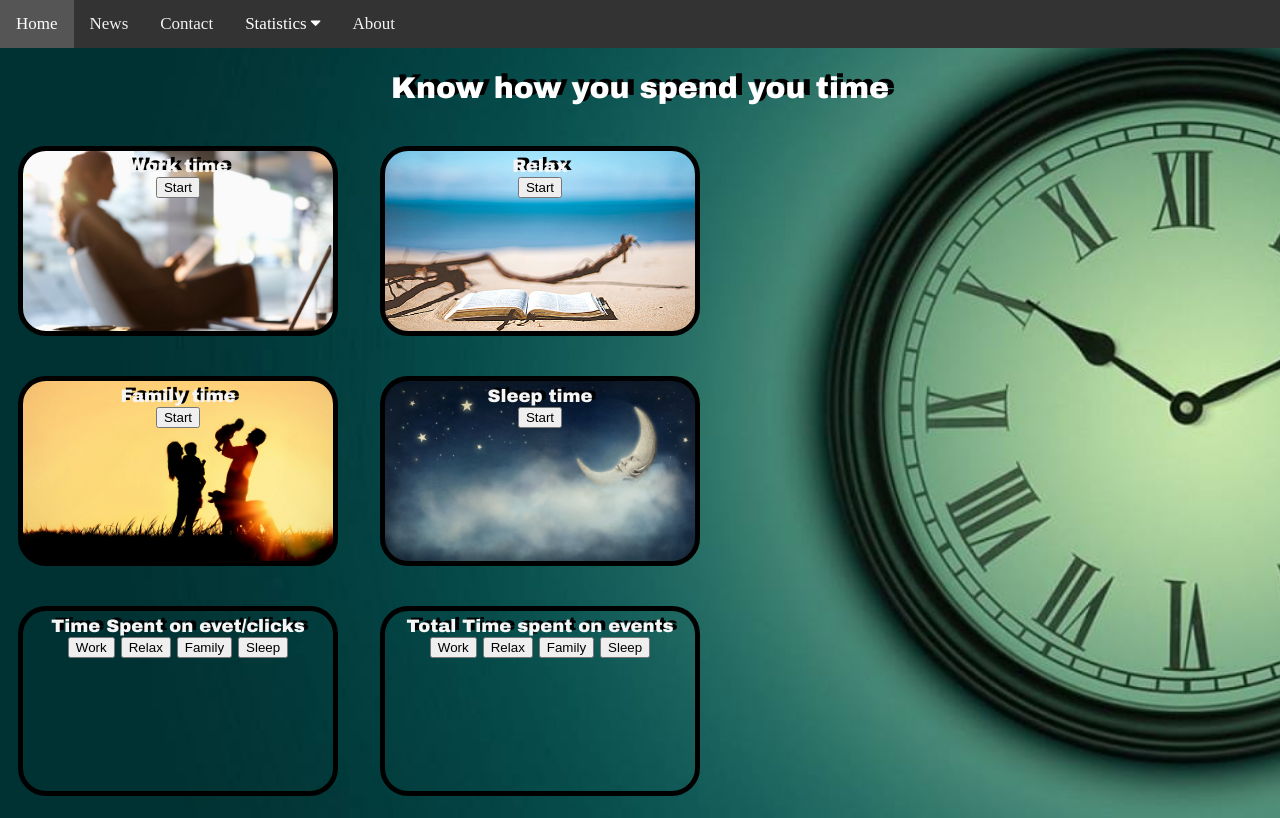
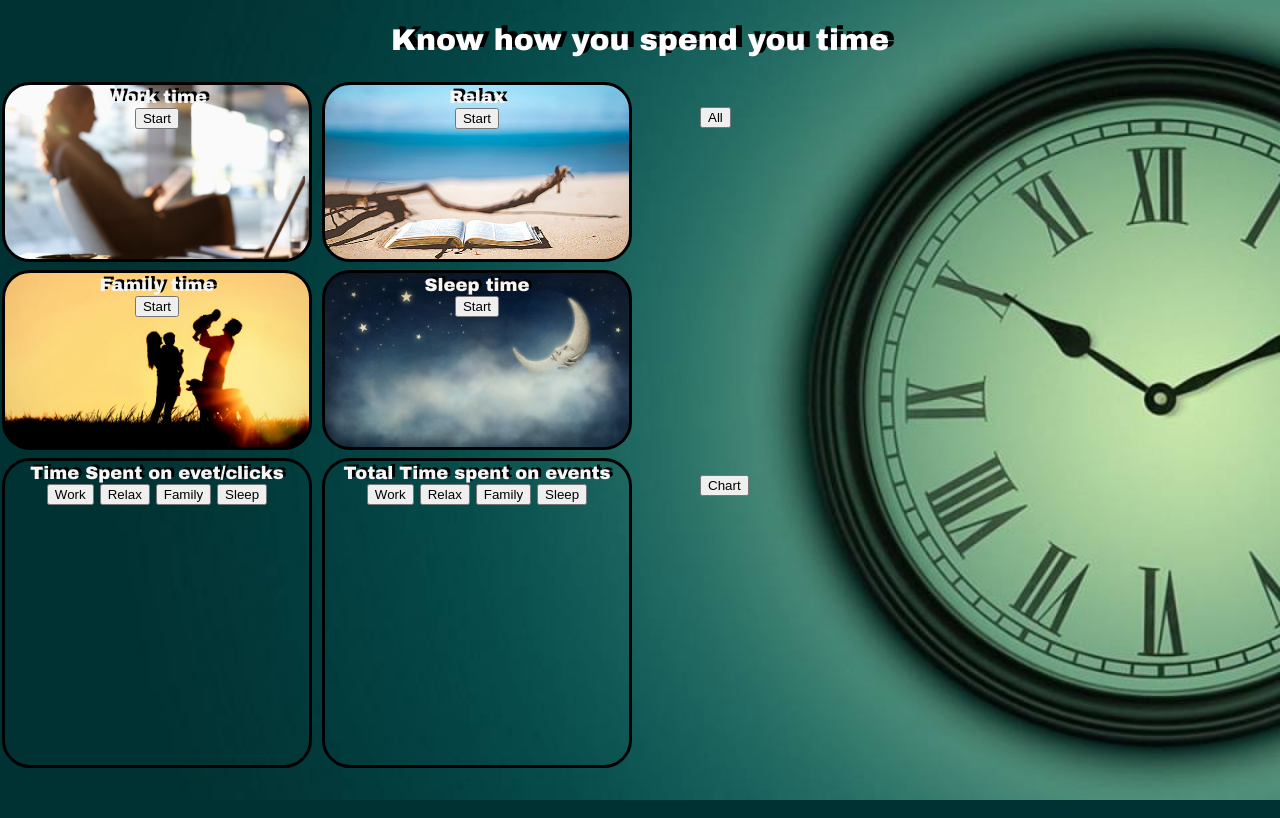
Before and after one commit to NyitraiZsolt/time-manager-app, a Node server app: page / in a window 1280 px wide. Run offline with Node 20, Linux system fonts and the light colour scheme; data that the repository does not hold is empty; some libraries are stand-ins or nearby versions.

Commit message:
getTime fixed, Get event total fixed Get event per Week with Chart Get All from database

```diff
--- a/package.json
+++ b/package.json
@@ -8,6 +8,7 @@
     "dev": "SET DEBUG=time-manager:* & npm run devstart"
   },
   "dependencies": {
+    "chart.js": "^2.7.2",
     "cookie-parser": "~1.4.3",
     "cors": "^2.8.4",
     "debug": "~2.6.9",
--- a/public/index.html
+++ b/public/index.html
@@ -5,27 +5,9 @@
         <link rel="stylesheet" href="stylesheets/reset.css">
         <link rel="stylesheet" href="stylesheets/style.css">
         <meta name="viewport" content="width=device-width, initial-scale=1">
-        <link rel="stylesheet" href="https://cdnjs.cloudflare.com/ajax/libs/font-awesome/4.7.0/css/font-awesome.min.css">
         <link rel="stylesheet" href="stylesheets/navbar.css">
 
     </head>
-    <div class="topnav" id="myTopnav">
-        <a href="#home" class="active">Home</a>
-        <a href="#news">News</a>
-        <a href="#contact">Contact</a>
-        <div class="dropdown">
-            <button class="dropbtn">Statistics
-                <i class="fa fa-caret-down"></i>
-            </button>
-            <div class="dropdown-content">
-                <a href="#">Weekly</a>
-                <a href="#">Mountly</a>
-                <a href="#">Year</a>
-            </div>
-        </div>
-        <a href="#about">About</a>
-        <a href="javascript:void(0);" style="font-size:15px;" class="icon" onclick="myFunction()">&#9776;</a>
-    </div>
 
 <body>
 
@@ -61,9 +43,13 @@
 
 
 
-
+<!--all!!-->
+    <div id="sidebar">
+        <button onclick="getAll()">All</button>
+        <div id="stats_content"></div>
+    </div>
 <!--STATS!!-->
-    <div id="stats" class="activity">
+        <div id="stats" class="activity">
         <h2>Time Spent on evet/clicks</h2>
         <button onclick="getTime('work')">Work</button>
         <button onclick="getTime('relax')">Relax</button>
@@ -74,7 +60,7 @@
     </div>
 
 
-    <div id="totalStats" class="activity">
+    <div id="totalStats" class="activity2">
         <h2>Total Time spent on events</h2>
         <button onclick="getEventTotal('work')">Work</button>
         <button onclick="getEventTotal('relax')">Relax</button>
@@ -84,10 +70,16 @@
         <div id="getEventTotal_content"></div>
     </div>
 
+    <div id="chart">
+        <button onclick="getEventTotalPerWeek()">Chart</button>
 
+
+    <canvas id="myChart" width="400" height="200"></canvas>
+    </div>
 
     <script src="javascripts/jquery-3.3.1.min.js"></script>
     <script src="javascripts/time.js"></script>
+    <script src="javascripts/Chart.min.js"></script>
 
     <p id="display"></p>
 
--- a/public/javascripts/time.js
+++ b/public/javascripts/time.js
@@ -138,11 +138,84 @@ function getEventTotal(event) {
         let table='<table>';
         data.forEach(function(row) {
             table+='<tr>';
-            table+='<td>'+'</td>'
-            table+='<td>'+row.timeStampDiff+'</td>'
+            table+='<td>'+row.event+'</td>'
+            let timeinsec=row.timeStampDiff;
+            let sec=timeinsec%60;
+            let timeinmin= Math.floor(timeinsec/60);
+            let min= timeinmin%60;
+            let hour=Math.floor(timeinmin/60);
+            table+='<td> '+'---'+''+hour+" : "+ (min<10?"0":"") + min+" : "+ (sec<10?"0":"") + sec +'</td>'
             table+='</tr>';
         });
         table+='</table>';
         $(`#getEventTotal_content`).html(table);
     });
 }
+
+function getEventTotalPerWeek(event) {
+    $.ajax({
+        url: API_URL.GETEVENTTOTAL+"PerWeek",
+        method: 'GET',
+    }).done(function (data) {
+        console.log('response',data);
+
+        var ctx = $("#myChart");
+        let myLineChart = new Chart(ctx, {
+            type: 'line',
+            data: {
+                labels: ["Sunday","Monday","Tuesday","Wednesday","Thursday","Friday","Saturday"],
+                datasets: [
+                    {
+                        label: 'work',
+                        borderColor: 'rgba(255, 159, 64, 1)',
+                        data: [0,0,0,0,0,0,0]
+                    },
+                    {
+                        label: 'sleep',
+                        borderColor: 'rgba( 159,255, 64, 1)',
+                        data: [0,0,0,0,0,0,0]
+                    },
+                    {
+                        label: 'relax',
+                        borderColor: 'rgba( 159, 64,255, 1)',
+                        data: [0,0,0,0,0,0,0]
+                    },
+                    {
+                        label: 'family',
+                        borderColor: 'rgba( 255, 64,255, 1)',
+                        data: [0,0,0,0,0,0,0]
+                    }
+
+
+                ]
+            },
+            options: {}
+        });
+
+
+        data.forEach(function(row) {
+
+            let eventIndex=0;
+            switch(row.event){
+                case 'work':
+                    eventIndex=0;
+                    break;
+                case 'sleep':
+                    eventIndex=1;
+                    break;
+                case 'relax':
+                    eventIndex=2;
+                    break;
+                case 'family':
+                    eventIndex=3;
+                    break;
+            }
+
+            myLineChart.data.datasets[eventIndex].data[row.day - 1]=row.timeStampDiff;
+        });
+
+        myLineChart.update();
+
+        console.log('update',myLineChart.data.datasets);
+    });
+}
--- a/public/stylesheets/style.css
+++ b/public/stylesheets/style.css
@@ -21,7 +21,7 @@ body {
 
 .container{
     width: 800px;
-    text-shadow: 4px -2px black;
+    text-shadow: 3px -2px black;
     float: left;
     font-weight: bold;
     font-size: large;
@@ -32,16 +32,43 @@ body {
 .activity {
     text-align: center;
     display: inline-block;
-    margin: 1em;
-    border: 5px solid black;
+    margin: 2px;
+    border: 3px solid black;
     border-radius: 28px;
     background-repeat: no-repeat;
     background-position: center;
     background-size: cover;
-    padding: 5px;
+    padding: 2px;
     height: 170px;
     width: 300px;
     overflow: hidden;
+}
+.activity2{
+    text-align: center;
+    display: inline-block;
+    margin: 2px;
+    border: 3px solid black;
+    border-radius: 28px;
+    background-repeat: no-repeat;
+    background-position: center;
+    background-size: cover;
+    padding: 2px;
+    height: 300px;
+    width: 300px;
+    overflow: hidden;
+}
+
+#sidebar{
+    float: right;
+    position: fixed;
+    margin-left: 700px;
+    margin-top: -350px;
+
+
+}
+#stats{
+    height: 300px;
+
 }
 
 
@@ -60,9 +87,38 @@ body {
 
 #buttons
 
+#totalStats{
+    width: 200px;
+    float: right;
+    height: 100%;
+    border: 4px solid;
+
+}
+
 .footer {
     background-color: whitesmoke;
     padding: 10px;
     text-align: center;
     float: bottom;
 }
+#getTime_content{
+    overflow: auto;
+    height: 240px;
+}
+#stats_content {
+    overflow: auto;
+    height: 240px;
+    border: 2px black;
+}
+#myChart{
+    width: 400px;
+    height: 200px;
+    float: right;
+
+}
+#chart{
+    float: right;
+    position: fixed;
+    margin-left: 700px;
+    margin-top: -300px;
+}
--- a/routes/time-frame.js
+++ b/routes/time-frame.js
@@ -86,7 +86,20 @@ router.get('/getTime', function(req, res, next) {
 router.get('/getEventTotal', function(req, res, next) {
     pool.getConnection(function(err, connection) {
         if (err) throw err;
-        connection.query(`SELECT event,SEC_TO_TIME(SUM(TIMESTAMPDIFF(SECOND, start, stop))) as timeStampDiff FROM start_stop GROUP BY event`, function (err, result, fields) {
+        const event = req.query.event;
+        connection.query(`SELECT event, SUM(TIMESTAMPDIFF(SECOND, start, stop)) as timeStampDiff FROM start_stop WHERE event='${event}' GROUP BY event`, function (err, result, fields) {
+            connection.release();
+            if (err) throw err;
+            console.log(result);
+            res.json(result);
+        });
+    });
+});
+
+router.get('/getEventTotalPerWeek', function(req, res, next) {
+    pool.getConnection(function(err, connection) {
+        if (err) throw err;
+        connection.query(`SELECT event,DAYOFWEEK(start) as day,SUM(TIMESTAMPDIFF(SECOND, start, stop)) as timeStampDiff FROM start_stop GROUP BY event,day`, function (err, result, fields) {
             connection.release();
             if (err) throw err;
             console.log(result);
```
Also changed, not shown: 1 other file.
